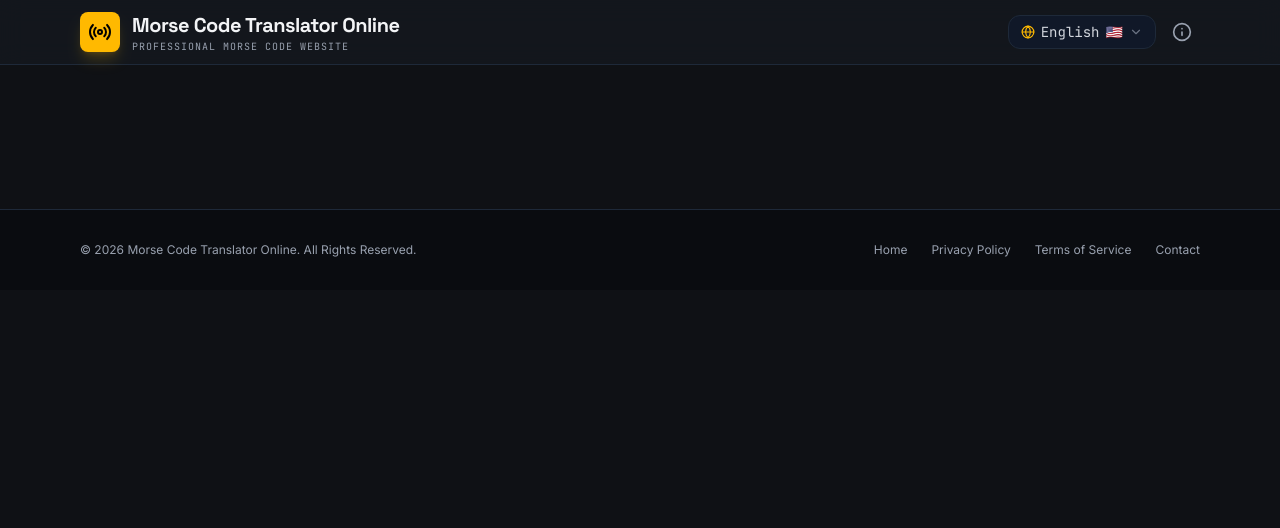
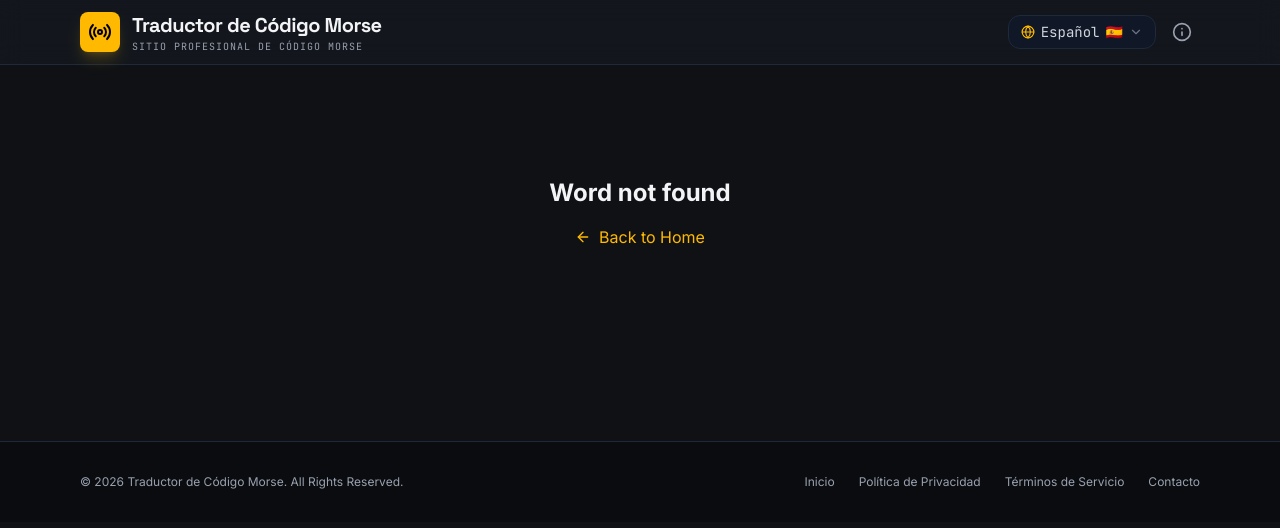
Before and after one commit to itxh999/Morse-Code-Translator-Online, a React (Vite) app: page /es/words/1 in a window 1280 px wide. Shown: the top 528 px of the page. Built offline with nearby package versions, Linux system fonts and the light colour scheme.

Commit message:
feat(routing): transition to path-based localization
Migrate from query-parameter-based language switching to URL path prefixes for better SEO and routing structure. Update routes, sitemap URLs, and internal navigation links accordingly.

```diff
--- a/src/App.tsx
+++ b/src/App.tsx
@@ -14,11 +14,12 @@ function AppContent() {
   return (
     <Layout lang={lang} changeLanguage={changeLanguage}>
       <Routes>
+        {/* English (Default) Routes */}
         <Route
           path="/"
           element={
             <Home
-              lang={lang}
+              lang="en"
               wpm={wpm}
               setWpm={setWpm}
               frequency={frequency}
@@ -26,12 +27,12 @@ function AppContent() {
             />
           }
         />
-        <Route path="/alphabet" element={<Alphabet lang={lang} />} />
+        <Route path="/alphabet" element={<Alphabet lang="en" />} />
         <Route
           path="/words/:slug"
           element={
             <WordDetail
-              lang={lang}
+              lang="en"
               wpm={wpm}
               setWpm={setWpm}
               frequency={frequency}
@@ -39,6 +40,37 @@ function AppContent() {
             />
           }
         />
+
+        {/* Localized routes per supported language prefix */}
+        {['es', 'pt', 'fr', 'tr', 'de'].map((l) => (
+          <React.Fragment key={l}>
+            <Route
+              path={`/${l}`}
+              element={
+                <Home
+                  lang={l as any}
+                  wpm={wpm}
+                  setWpm={setWpm}
+                  frequency={frequency}
+                  setFrequency={setFrequency}
+                />
+              }
+            />
+            <Route path={`/${l}/alphabet`} element={<Alphabet lang={l as any} />} />
+            <Route
+              path={`/${l}/words/:slug`}
+              element={
+                <WordDetail
+                  lang={l as any}
+                  wpm={wpm}
+                  setWpm={setWpm}
+                  frequency={frequency}
+                  setFrequency={setFrequency}
+                />
+              }
+            />
+          </React.Fragment>
+        ))}
       </Routes>
     </Layout>
   );
--- a/src/components/Alphabet.tsx
+++ b/src/components/Alphabet.tsx
@@ -1,5 +1,5 @@
 import React from 'react';
-import { Link, useSearchParams } from 'react-router-dom';
+import { Link } from 'react-router-dom';
 import {
   ArrowLeft,
   Table,
@@ -17,6 +17,7 @@ import {
 import { MORSE_WORDS } from '../constants/words';
 import SEOHead from './SEOHead';
 import { SupportedLanguage, TRANSLATIONS } from '../constants/translations';
+import { getLocalizedPath } from '../utils/path';
 
 interface AlphabetProps {
   lang?: SupportedLanguage;
@@ -49,8 +50,7 @@ const PUNCTUATION = [
 ];
 
 export default function Alphabet({ lang = 'en' }: AlphabetProps) {
-  const [searchParams] = useSearchParams();
-  const urlLang = (searchParams.get('lang') as SupportedLanguage) || lang;
+  const urlLang = lang;
   const textDict = TRANSLATIONS[urlLang] || TRANSLATIONS.en;
 
   const playSignal = (code: string) => {
@@ -167,14 +167,14 @@ export default function Alphabet({ lang = 'en' }: AlphabetProps) {
 
       {/* Breadcrumbs */}
       <nav className="flex items-center gap-2 text-xs font-mono text-gray-400 uppercase tracking-widest print:hidden">
-        <Link to={`/?lang=${urlLang}`} className="hover:text-amber-400 transition-colors">{textDict.home}</Link>
+        <Link to={getLocalizedPath('/', urlLang)} className="hover:text-amber-400 transition-colors">{textDict.home}</Link>
         <ChevronRight className="w-3 h-3" />
         <span className="text-amber-400">Morse Code Alphabet</span>
       </nav>
 
       <div className="flex flex-col md:flex-row md:items-center justify-between gap-6">
         <div className="flex items-center gap-4">
-          <Link to={`/?lang=${urlLang}`} className="p-2 bg-gray-800 hover:bg-gray-700 rounded-full text-gray-400 hover:text-white transition-colors print:hidden">
+          <Link to={getLocalizedPath('/', urlLang)} className="p-2 bg-gray-800 hover:bg-gray-700 rounded-full text-gray-400 hover:text-white transition-colors print:hidden">
             <ArrowLeft className="w-5 h-5" />
           </Link>
           <div>
@@ -363,7 +363,7 @@ export default function Alphabet({ lang = 'en' }: AlphabetProps) {
             </div>
             <div className="prose prose-invert max-w-none">
               <p className="text-gray-400 leading-relaxed">
-                The Morse code alphabet was developed in the 1830s and 1840s by Samuel Morse and Alfred Vail. It was originally designed for the electric telegraph, which used electrical pulses to transmit messages over long distances. Over time, the code was refined and standardized, leading to the International Morse Code we use today. This standard is essential for phrases like <Link to={`/words/73?lang=${urlLang}`} className="text-amber-400 hover:underline">73</Link> (Best Regards) and <Link to={`/words/88?lang=${urlLang}`} className="text-amber-400 hover:underline">88</Link> (Love and Kisses).
+                The Morse code alphabet was developed in the 1830s and 1840s by Samuel Morse and Alfred Vail. It was originally designed for the electric telegraph, which used electrical pulses to transmit messages over long distances. Over time, the code was refined and standardized, leading to the International Morse Code we use today. This standard is essential for phrases like <Link to={getLocalizedPath('/words/73', urlLang)} className="text-amber-400 hover:underline">73</Link> (Best Regards) and <Link to={getLocalizedPath('/words/88', urlLang)} className="text-amber-400 hover:underline">88</Link> (Love and Kisses).
               </p>
             </div>
           </article>
@@ -445,7 +445,7 @@ export default function Alphabet({ lang = 'en' }: AlphabetProps) {
               {MORSE_WORDS.slice(0, 6).map((word) => (
                 <Link
                   key={word.slug}
-                  to={`/words/${word.slug}?lang=${urlLang}`}
+                  to={getLocalizedPath(`/words/${word.slug}`, urlLang)}
                   className="bg-[#1a1d23] border border-gray-800 p-6 rounded-2xl hover:border-amber-400/50 transition-all text-center group"
                 >
                   <span className="block font-bold text-white group-hover:text-amber-400 transition-colors text-lg mb-1">{word.word}</span>
@@ -509,7 +509,7 @@ export default function Alphabet({ lang = 'en' }: AlphabetProps) {
             </div>
 
             <div className="mt-8 pt-8 border-t border-gray-800">
-              <Link to={`/?lang=${urlLang}`} className="w-full py-3 bg-amber-400 text-black rounded-xl font-bold text-center block hover:bg-amber-300 transition-colors">
+              <Link to={getLocalizedPath('/', urlLang)} className="w-full py-3 bg-amber-400 text-black rounded-xl font-bold text-center block hover:bg-amber-300 transition-colors">
                 Try the Translator
               </Link>
             </div>
--- a/src/components/Home.tsx
+++ b/src/components/Home.tsx
@@ -19,6 +19,7 @@ import { MORSE_WORDS } from '../constants/words';
 import Translator from './Translator';
 import SEOHead from './SEOHead';
 import { SupportedLanguage, TRANSLATIONS } from '../constants/translations';
+import { getLocalizedPath } from '../utils/path';
 
 interface HomeProps {
   lang?: SupportedLanguage;
@@ -48,7 +49,7 @@ export default function Home({ lang = 'en', wpm, setWpm, frequency, setFrequency
         <div className="flex items-center justify-between">
           <h2 className="text-2xl font-display font-bold text-white">{textDict.popularWordsTitle}</h2>
           <div className="h-px bg-gray-800 flex-grow mx-8 hidden md:block" />
-          <Link to={`/alphabet?lang=${lang}`} className="text-xs font-mono text-amber-400 hover:text-amber-300 uppercase tracking-widest flex items-center gap-2 transition-colors">
+          <Link to={getLocalizedPath('/alphabet', lang)} className="text-xs font-mono text-amber-400 hover:text-amber-300 uppercase tracking-widest flex items-center gap-2 transition-colors">
             {textDict.viewFullAlphabet} <ArrowRight className="w-3 h-3" />
           </Link>
         </div>
@@ -56,7 +57,7 @@ export default function Home({ lang = 'en', wpm, setWpm, frequency, setFrequency
           {MORSE_WORDS.map((word) => (
             <Link
               key={word.slug}
-              to={`/words/${word.slug}?lang=${lang}`}
+              to={getLocalizedPath(`/words/${word.slug}`, lang)}
               className="bg-[#1a1d23] border border-gray-800 p-6 rounded-2xl hover:border-amber-400/50 transition-all text-center group relative overflow-hidden"
             >
               <div className="absolute top-0 left-0 w-full h-1 bg-amber-400/0 group-hover:bg-amber-400 transition-all" />
--- a/src/components/Layout.tsx
+++ b/src/components/Layout.tsx
@@ -1,8 +1,9 @@
 import React, { useState, useRef, useEffect } from 'react';
 import { Radio, Settings, Info, X, Globe, ChevronDown } from 'lucide-react';
-import { Link } from 'react-router-dom';
+import { Link, useLocation } from 'react-router-dom';
 import { motion, AnimatePresence } from 'motion/react';
 import { SupportedLanguage, LANGUAGES, TRANSLATIONS } from '../constants/translations';
+import { getLocalizedPath } from '../utils/path';
 
 interface LayoutProps {
   children: React.ReactNode;
@@ -36,6 +37,7 @@ export default function Layout({ children, lang, changeLanguage }: LayoutProps)
   const [showInfo, setShowInfo] = useState(false);
   const [showLangMenu, setShowLangMenu] = useState(false);
   const langMenuRef = useRef<HTMLDivElement>(null);
+  const location = useLocation();
 
   const textDict = TRANSLATIONS[lang] || TRANSLATIONS.en;
   const currentLangConfig = LANGUAGES.find(l => l.code === lang) || LANGUAGES[0];
@@ -58,7 +60,7 @@ export default function Layout({ children, lang, changeLanguage }: LayoutProps)
       {/* Header */}
       <header className="border-b border-gray-800 bg-[#15181e]/80 backdrop-blur-md sticky top-0 z-50">
         <div className="max-w-6xl mx-auto px-4 h-16 flex items-center justify-between">
-          <Link to={`/?lang=${lang}`} className="flex items-center gap-3 hover:opacity-90 transition-opacity">
+          <Link to={getLocalizedPath('/', lang)} className="flex items-center gap-3 hover:opacity-90 transition-opacity">
             <div className="w-10 h-10 bg-amber-400 rounded-lg flex items-center justify-center shadow-lg shadow-amber-400/20">
               <Radio className="text-black w-6 h-6" />
             </div>
@@ -99,10 +101,17 @@ export default function Layout({ children, lang, changeLanguage }: LayoutProps)
                       <span className="text-[10px] font-mono text-gray-500 uppercase tracking-widest pl-2">Select Language</span>
                     </div>
                     <div className="p-1.5 space-y-0.5">
-                      {LANGUAGES.map((item) => (
+                      {LANGUAGES.map((item) => {
+                        const pathParts = location.pathname.split('/');
+                        const currentLangPrefix = pathParts[1];
+                        const hasLangPrefix = LANGUAGES.some(l => l.code === currentLangPrefix && currentLangPrefix !== 'en');
+                        const basePath = hasLangPrefix ? '/' + pathParts.slice(2).join('/') : location.pathname;
+                        const localizedTargetHref = getLocalizedPath(basePath, item.code);
+
+                        return (
                           <a
                             key={item.code}
-                          href={`?lang=${item.code}`}
+                            href={localizedTargetHref}
                             onClick={(e) => {
                               e.preventDefault();
                               changeLanguage(item.code);
@@ -120,7 +129,8 @@ export default function Layout({ children, lang, changeLanguage }: LayoutProps)
                             </span>
                             <span className="text-[9px] text-gray-600 uppercase">{item.code}</span>
                           </a>
-                      ))}
+                        );
+                      })}
                     </div>
                   </motion.div>
                 )}
@@ -215,7 +225,7 @@ export default function Layout({ children, lang, changeLanguage }: LayoutProps)
             © 2026 {textDict.logoTitle}. All Rights Reserved.
           </p>
           <div className="flex gap-6">
-            <Link to={`/?lang=${lang}`} className="text-gray-400 hover:text-amber-400 text-xs transition-colors">
+            <Link to={getLocalizedPath('/', lang)} className="text-gray-400 hover:text-amber-400 text-xs transition-colors">
               {textDict.home}
             </Link>
             <a href="#" className="text-gray-400 hover:text-amber-400 text-xs transition-colors">{textDict.privacy}</a>
--- a/src/components/WordDetail.tsx
+++ b/src/components/WordDetail.tsx
@@ -1,10 +1,11 @@
 import React from 'react';
-import { useParams, Link, useSearchParams } from 'react-router-dom';
+import { useParams, Link } from 'react-router-dom';
 import { MORSE_WORDS } from '../constants/words';
 import Translator from './Translator';
 import SEOHead from './SEOHead';
 import { SupportedLanguage, TRANSLATIONS } from '../constants/translations';
 import { ArrowLeft, BookOpen, History, Info, PenTool, Volume2, HelpCircle, ChevronRight, Table, Zap } from 'lucide-react';
+import { getLocalizedPath } from '../utils/path';
 
 interface WordDetailProps {
   lang?: SupportedLanguage;
@@ -26,8 +27,7 @@ const MORSE_MAP: Record<string, string> = {
 
 export default function WordDetail({ lang = 'en', wpm, setWpm, frequency, setFrequency }: WordDetailProps) {
   const { slug } = useParams<{ slug: string }>();
-  const [searchParams] = useSearchParams();
-  const urlLang = (searchParams.get('lang') as SupportedLanguage) || lang;
+  const urlLang = lang;
   const textDict = TRANSLATIONS[urlLang] || TRANSLATIONS.en;
 
   const wordData = MORSE_WORDS.find(w => w.slug === slug);
@@ -36,7 +36,7 @@ export default function WordDetail({ lang = 'en', wpm, setWpm, frequency, setFre
     return (
       <div className="text-center py-20">
         <h2 className="text-2xl font-bold mb-4">Word not found</h2>
-        <Link to={`/?lang=${urlLang}`} className="text-amber-400 hover:underline flex items-center justify-center gap-2">
+        <Link to={getLocalizedPath('/', urlLang)} className="text-amber-400 hover:underline flex items-center justify-center gap-2">
           <ArrowLeft className="w-4 h-4" /> Back to Home
         </Link>
       </div>
@@ -102,8 +102,8 @@ export default function WordDetail({ lang = 'en', wpm, setWpm, frequency, setFre
       <SEOHead lang={urlLang} pageType="detail" wordData={wordData} />
 
       {/* Breadcrumbs */}
-      <nav className="flex items-center gap-2 text-xs font-mono text-gray-400 uppercase tracking-widest">
-        <Link to={`/?lang=${urlLang}`} className="hover:text-amber-400 transition-colors">{textDict.home}</Link>
+      <nav className="flex items-center gap-2 text-xs font-mono text-gray-400 uppercase tracking-widest font-sans">
+        <Link to={getLocalizedPath('/', urlLang)} className="hover:text-amber-400 transition-colors">{textDict.home}</Link>
         <ChevronRight className="w-3 h-3" />
         <span className="text-gray-400">Words</span>
         <ChevronRight className="w-3 h-3" />
@@ -112,7 +112,7 @@ export default function WordDetail({ lang = 'en', wpm, setWpm, frequency, setFre
 
       <div className="flex flex-col md:flex-row md:items-center justify-between gap-6">
         <div className="flex items-center gap-4">
-          <Link to={`/?lang=${urlLang}`} className="p-2 bg-gray-800 hover:bg-gray-700 rounded-full text-gray-400 hover:text-white transition-colors">
+          <Link to={getLocalizedPath('/', urlLang)} className="p-2 bg-gray-800 hover:bg-gray-700 rounded-full text-gray-400 hover:text-white transition-colors">
             <ArrowLeft className="w-5 h-5" />
           </Link>
           <div>
@@ -334,7 +334,7 @@ export default function WordDetail({ lang = 'en', wpm, setWpm, frequency, setFre
               {MORSE_WORDS.filter(w => w.slug !== slug).map(word => (
                 <Link
                   key={word.slug}
-                  to={`/words/${word.slug}?lang=${urlLang}`}
+                  to={getLocalizedPath(`/words/${word.slug}`, urlLang)}
                   className="flex items-center justify-between p-4 bg-gray-900/50 border border-gray-800 rounded-xl hover:border-amber-400/50 transition-all group"
                 >
                   <div>
@@ -348,7 +348,7 @@ export default function WordDetail({ lang = 'en', wpm, setWpm, frequency, setFre
 
             <div className="mt-8 pt-8 border-t border-gray-800">
               <h4 className="text-sm font-bold text-white mb-4">Need a custom translation?</h4>
-              <Link to={`/?lang=${urlLang}`} className="w-full py-3 bg-amber-400 text-black rounded-xl font-bold text-center block hover:bg-amber-300 transition-colors">
+              <Link to={getLocalizedPath('/', urlLang)} className="w-full py-3 bg-amber-400 text-black rounded-xl font-bold text-center block hover:bg-amber-300 transition-colors">
                 Back to Main Translator
               </Link>
             </div>
--- a/src/hooks/useLanguage.ts
+++ b/src/hooks/useLanguage.ts
@@ -1,43 +1,49 @@
 import { useEffect, useState } from 'react';
-import { useSearchParams } from 'react-router-dom';
+import { useLocation, useNavigate } from 'react-router-dom';
 import { SupportedLanguage, LANGUAGES } from '../constants/translations';
+import { getLocalizedPath } from '../utils/path';
 
 export function useLanguage() {
-  const [searchParams, setSearchParams] = useSearchParams();
+  const location = useLocation();
+  const navigate = useNavigate();
   const [lang, setLang] = useState<SupportedLanguage>('en');
 
   useEffect(() => {
-    // 1. Check URL query string first (best for search crawlers)
-    const urlLang = searchParams.get('lang') as SupportedLanguage | null;
-    if (urlLang && LANGUAGES.some(l => l.code === urlLang)) {
-      setLang(urlLang);
-      localStorage.setItem('preferred_lang', urlLang);
-      return;
-    }
+    // Detect language from path prefix (e.g. /es/alphabet -> 'es')
+    const pathParts = location.pathname.split('/');
+    const firstPart = pathParts[1] as SupportedLanguage;
 
-    // 2. Check LocalStorage
-    const storedLang = localStorage.getItem('preferred_lang') as SupportedLanguage | null;
-    if (storedLang && LANGUAGES.some(l => l.code === storedLang)) {
-      setLang(storedLang);
-      // Update URL to match preference so crawlers or direct links get synced
-      setSearchParams({ lang: storedLang }, { replace: true });
-      return;
-    }
-
-    // 3. Fallback to navigator language
-    const navLang = navigator.language.split('-')[0] as SupportedLanguage;
-    if (LANGUAGES.some(l => l.code === navLang)) {
-      setLang(navLang);
-      setSearchParams({ lang: navLang }, { replace: true });
+    if (LANGUAGES.some(l => l.code === firstPart && firstPart !== 'en')) {
+      setLang(firstPart);
+      localStorage.setItem('preferred_lang', firstPart);
     } else {
       setLang('en');
     }
-  }, [searchParams, setSearchParams]);
+  }, [location.pathname]);
 
   const changeLanguage = (newLang: SupportedLanguage) => {
+    const pathParts = location.pathname.split('/');
+    const currentLangPrefix = pathParts[1];
+    const hasLangPrefix = LANGUAGES.some(l => l.code === currentLangPrefix && currentLangPrefix !== 'en');
+
+    // Get the base path without any existing language prefix
+    let basePath = '';
+    if (hasLangPrefix) {
+      basePath = '/' + pathParts.slice(2).join('/');
+    } else {
+      basePath = location.pathname;
+    }
+
+    // Generate the new path using our localized path utility
+    const newPath = getLocalizedPath(basePath, newLang);
+
+    // Keep search query and hash if present
+    const search = location.search;
+    const hash = location.hash;
+
     setLang(newLang);
     localStorage.setItem('preferred_lang', newLang);
-    setSearchParams({ lang: newLang });
+    navigate(`${newPath}${search}${hash}`);
   };
 
   return {
--- /dev/null
+++ b/src/utils/path.ts
@@ -0,0 +1,21 @@
+import { SupportedLanguage } from '../constants/translations';
+
+/**
+ * Creates an SEO-friendly path containing the language prefix.
+ * @param path The base path (e.g. '/' or '/alphabet' or '/words/sos')
+ * @param lang The target language code (e.g. 'en', 'es', 'pt', etc.)
+ * @returns The fully localized path (e.g. '/es/alphabet' or '/alphabet')
+ */
+export function getLocalizedPath(path: string, lang: SupportedLanguage): string {
+  const cleanPath = path.startsWith('/') ? path : `/${path}`;
+
+  if (lang === 'en') {
+    return cleanPath;
+  }
+
+  // For non-English languages, prepends /lang code
+  if (cleanPath === '/') {
+    return `/${lang}`;
+  }
+  return `/${lang}${cleanPath}`;
+}
```
Also changed, not shown: src/components/SEOHead.tsx (+15 -4 lines), 1 other file (tests, documents, lock files or other folders). Lines whose indentation alone changed are shown as unchanged.
